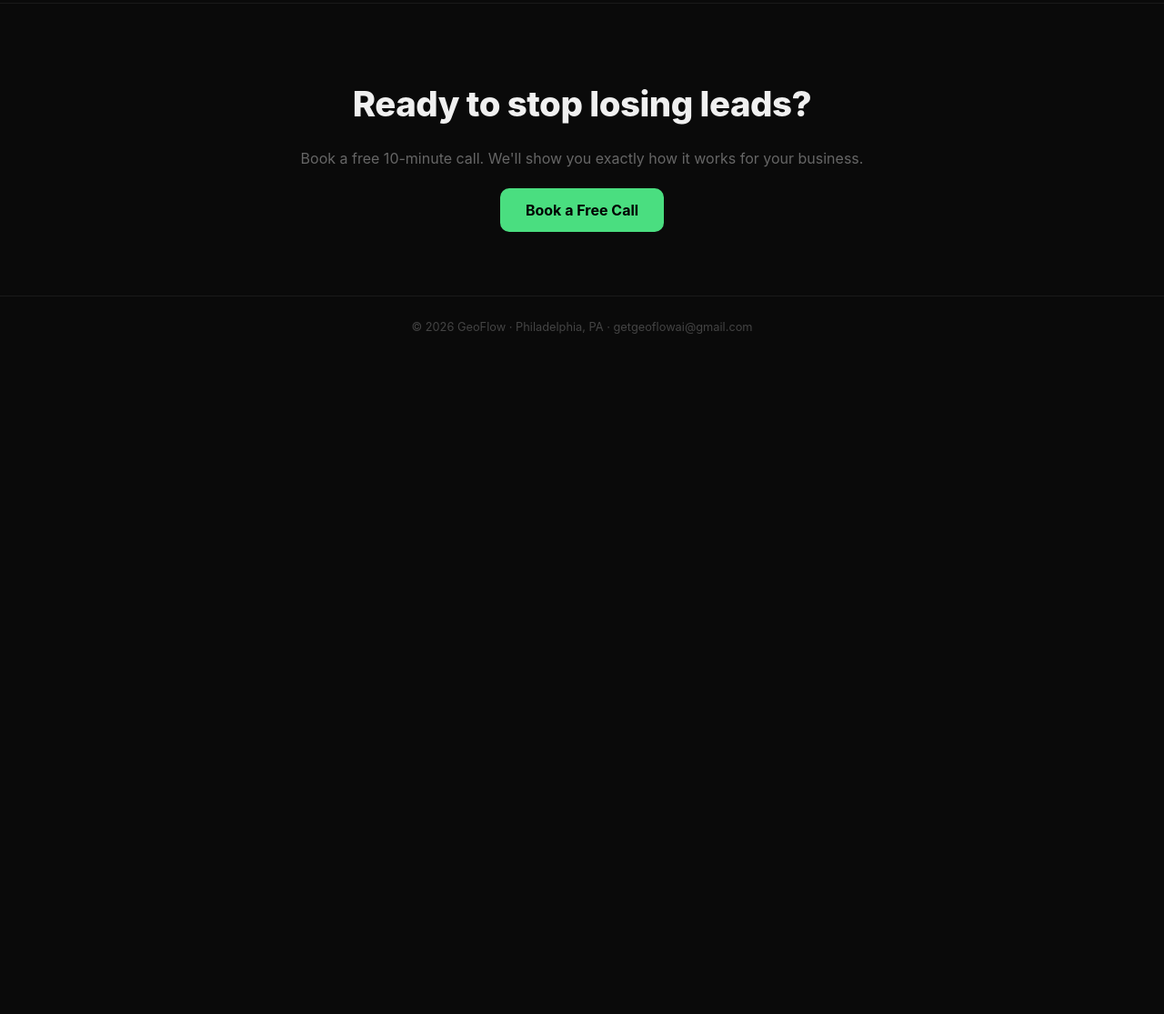
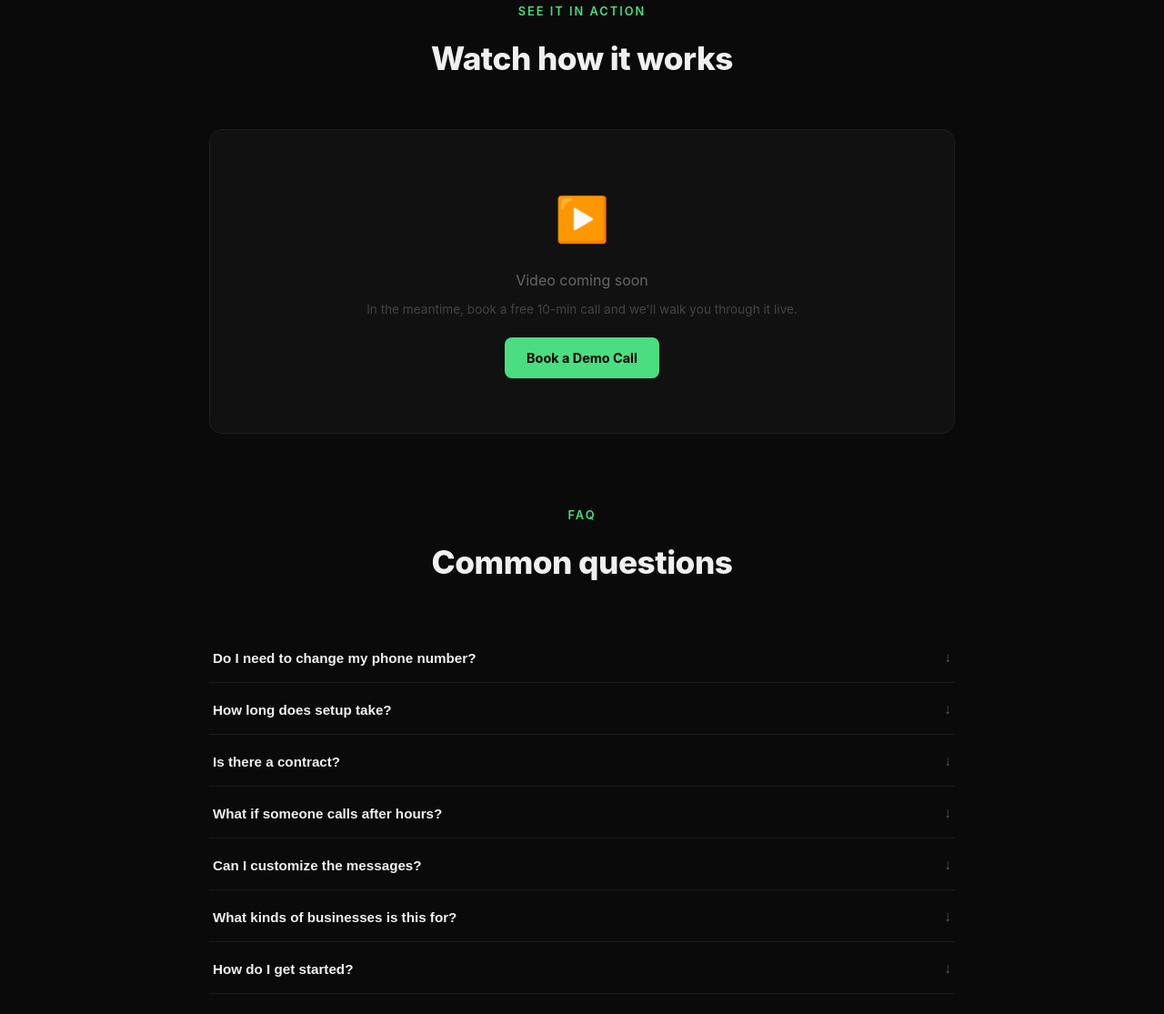
Before and after one commit to geogarciaaa/geoflow, a plain HTML site: page index.html in a window 1280 px wide. Shown: the part 3137-4252 px from the top of the page at 91% size. Before the commit the page ends 3531 px from the top, so only its background shows below. Drawn offline with Linux system fonts and the light colour scheme.

Commit message:
Add FAQ + video section

```diff
--- a/index.html
+++ b/index.html
@@ -482,6 +482,121 @@
     </div>
   </div>
 
+  <!-- Video Section -->
+  <div class="section" id="video">
+    <p class="section-label">See It In Action</p>
+    <h2>Watch how it works</h2>
+    <div style="background:#111;border:1px solid #1e1e1e;border-radius:14px;padding:60px 40px;text-align:center;margin-top:20px;">
+      <div style="font-size:3rem;margin-bottom:16px;">▶️</div>
+      <p style="color:#666;margin-bottom:8px;">Video coming soon</p>
+      <p style="color:#444;font-size:0.85rem;">In the meantime, book a free 10-min call and we'll walk you through it live.</p>
+      <a href="mailto:getgeoflowai@gmail.com?subject=Book a Call" style="display:inline-block;margin-top:20px;background:#4ade80;color:#000;padding:11px 24px;border-radius:8px;font-weight:700;text-decoration:none;font-size:0.9rem;">Book a Demo Call</a>
+    </div>
+  </div>
+
+  <!-- FAQ Section -->
+  <div class="section" id="faq">
+    <p class="section-label">FAQ</p>
+    <h2>Common questions</h2>
+    <div style="margin-top:32px;display:flex;flex-direction:column;gap:2px;">
+
+      <div class="faq-item">
+        <button class="faq-q" onclick="toggleFaq(this)">
+          Do I need to change my phone number? <span class="faq-arrow">↓</span>
+        </button>
+        <div class="faq-a">Nope. We work with your existing business number. Nothing changes on your end — calls still come in the same way.</div>
+      </div>
+
+      <div class="faq-item">
+        <button class="faq-q" onclick="toggleFaq(this)">
+          How long does setup take? <span class="faq-arrow">↓</span>
+        </button>
+        <div class="faq-a">24 hours or less. We handle the entire setup. You just give us your business details and we take it from there.</div>
+      </div>
+
+      <div class="faq-item">
+        <button class="faq-q" onclick="toggleFaq(this)">
+          Is there a contract? <span class="faq-arrow">↓</span>
+        </button>
+        <div class="faq-a">No contracts, no commitments. Cancel anytime — no questions asked.</div>
+      </div>
+
+      <div class="faq-item">
+        <button class="faq-q" onclick="toggleFaq(this)">
+          What if someone calls after hours? <span class="faq-arrow">↓</span>
+        </button>
+        <div class="faq-a">The system runs 24/7. Whether it's 2pm or 2am, missed calls get a text back automatically.</div>
+      </div>
+
+      <div class="faq-item">
+        <button class="faq-q" onclick="toggleFaq(this)">
+          Can I customize the messages? <span class="faq-arrow">↓</span>
+        </button>
+        <div class="faq-a">100%. Every message is written specifically for your business — your name, your tone, your services. It sounds like you, not a robot.</div>
+      </div>
+
+      <div class="faq-item">
+        <button class="faq-q" onclick="toggleFaq(this)">
+          What kinds of businesses is this for? <span class="faq-arrow">↓</span>
+        </button>
+        <div class="faq-a">Any business that gets calls and misses them — contractors, service businesses, agencies, retail, medical offices, real estate, restaurants. If you miss calls, we can help.</div>
+      </div>
+
+      <div class="faq-item">
+        <button class="faq-q" onclick="toggleFaq(this)">
+          How do I get started? <span class="faq-arrow">↓</span>
+        </button>
+        <div class="faq-a">Just book a free 10-minute call. We'll show you how it works for your specific business and get you set up within 24 hours.</div>
+      </div>
+
+    </div>
+  </div>
+
+  <style>
+    .faq-item { border-bottom: 1px solid #1a1a1a; }
+    .faq-q {
+      width: 100%;
+      background: none;
+      border: none;
+      color: #f0f0f0;
+      text-align: left;
+      padding: 18px 4px;
+      font-size: 0.95rem;
+      font-weight: 600;
+      cursor: pointer;
+      display: flex;
+      justify-content: space-between;
+      align-items: center;
+      gap: 12px;
+    }
+    .faq-q:hover { color: #4ade80; }
+    .faq-arrow { color: #555; font-size: 1rem; transition: transform 0.2s; flex-shrink: 0; }
+    .faq-q.open .faq-arrow { transform: rotate(180deg); color: #4ade80; }
+    .faq-a {
+      color: #777;
+      font-size: 0.9rem;
+      line-height: 1.6;
+      max-height: 0;
+      overflow: hidden;
+      transition: max-height 0.3s ease, padding 0.3s ease;
+      padding: 0 4px;
+    }
+    .faq-a.open { max-height: 200px; padding: 0 4px 16px; }
+  </style>
+
+  <script>
+    function toggleFaq(btn) {
+      const answer = btn.nextElementSibling;
+      const isOpen = answer.classList.contains('open');
+      document.querySelectorAll('.faq-a').forEach(a => a.classList.remove('open'));
+      document.querySelectorAll('.faq-q').forEach(b => b.classList.remove('open'));
+      if (!isOpen) {
+        answer.classList.add('open');
+        btn.classList.add('open');
+      }
+    }
+  </script>
+
   <div class="final-cta">
     <h2>Ready to stop losing leads?</h2>
     <p>Book a free 10-minute call. We'll show you exactly how it works for your business.</p>
```
